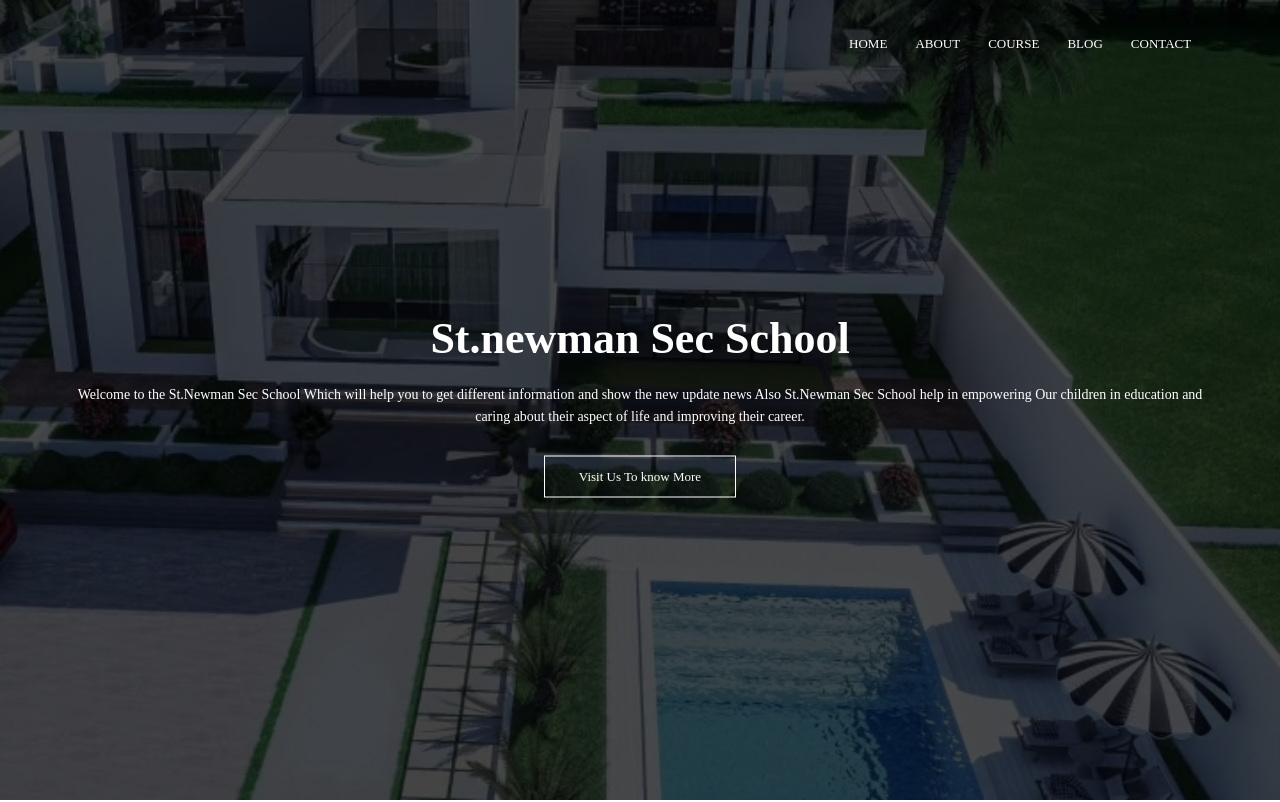
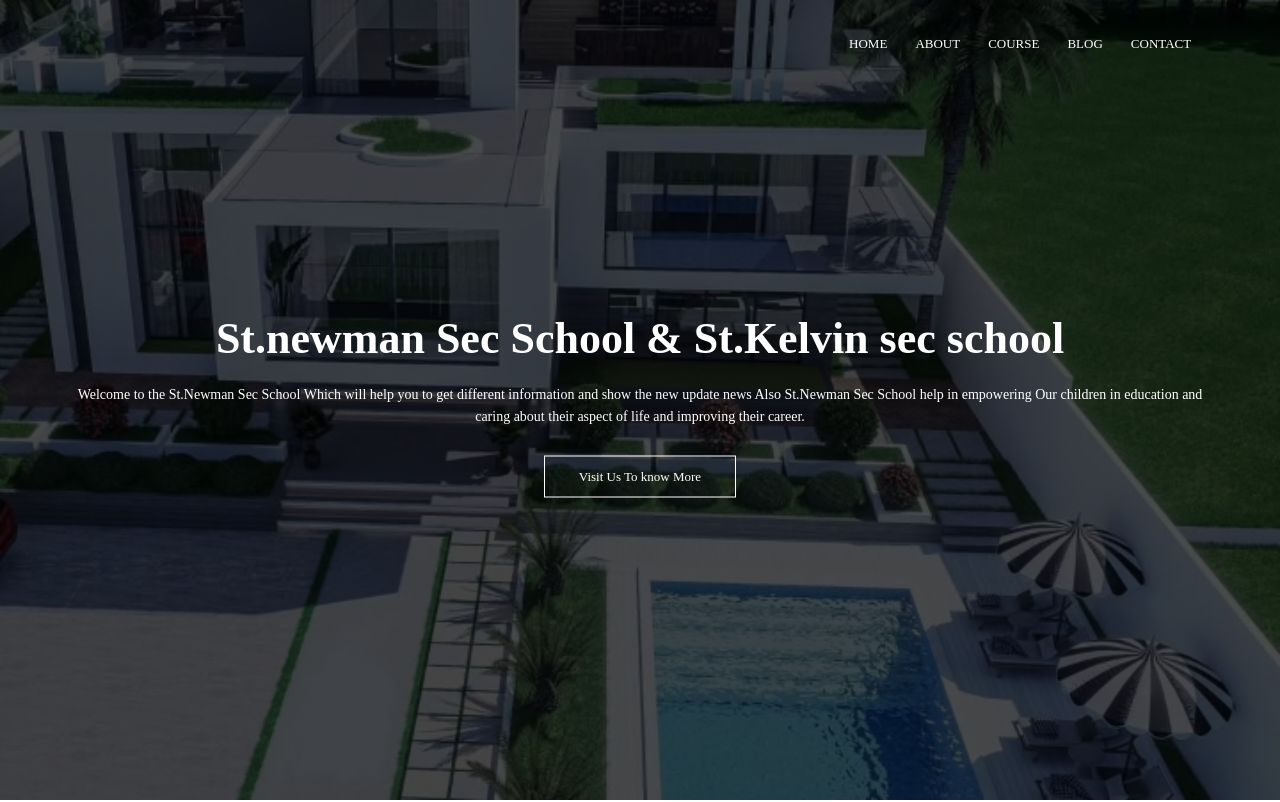
Before and after one commit to bemality/Kermily, a plain HTML site: page index.html in a window 1280 px wide. Shown: the top 802 px of the page. Drawn offline with Linux system fonts and the light colour scheme.

Commit message:
Update index.html

```diff
--- a/index.html
+++ b/index.html
@@ -24,7 +24,7 @@
 <i class="fa fa-bars" onclick="showmenu()"> </i>
 </nav>
 <div class="text-box">
-<h1>St.newman Sec School</h1>
+<h1>St.newman Sec School & St.Kelvin sec school</h1>
 <p>
   Welcome to the St.Newman Sec School
   Which will help you to get different
```
